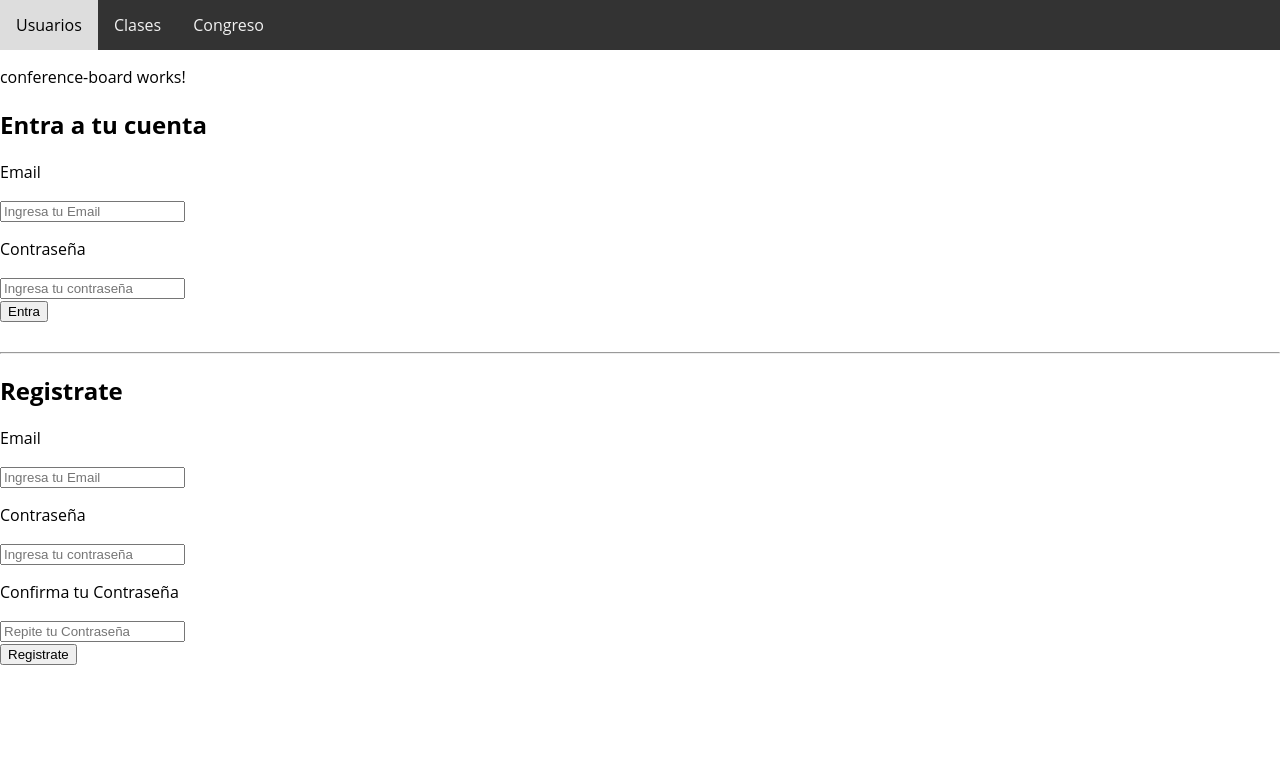
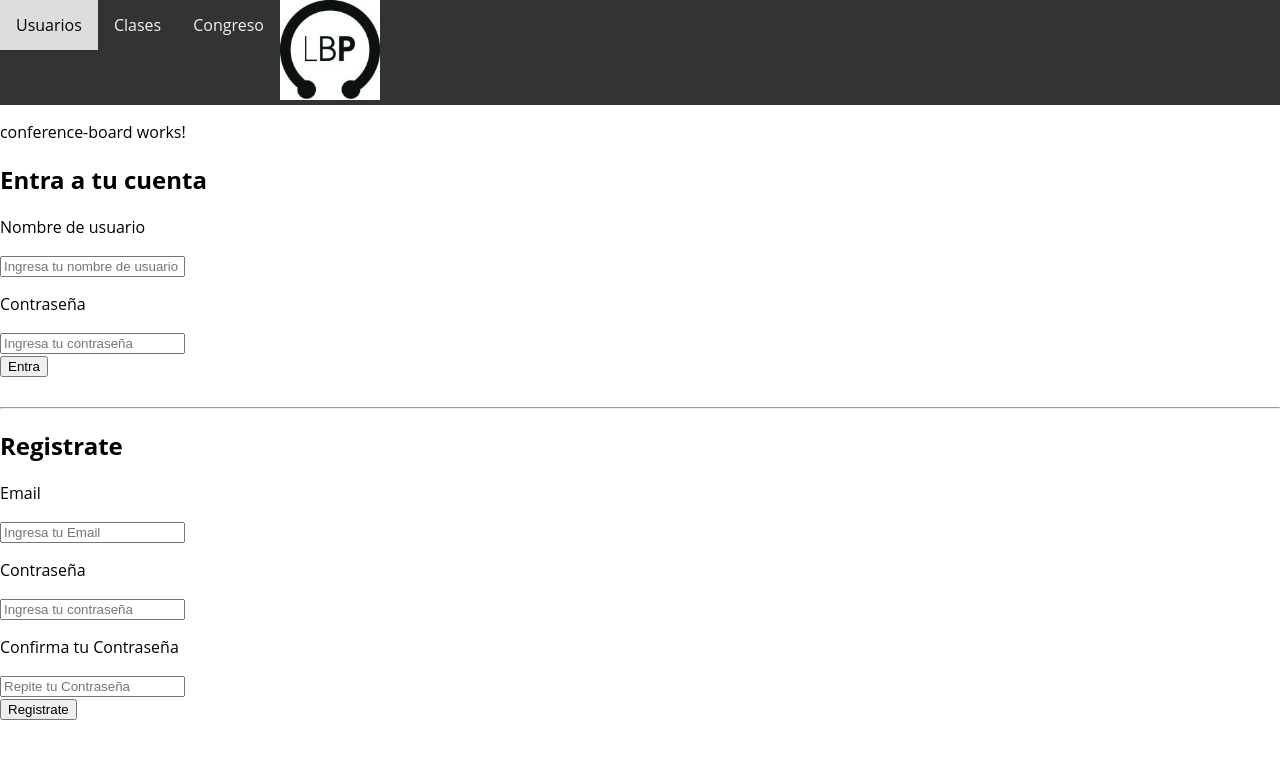
Before and after one commit to AliciaJz/congreso-lbp, an Angular app in the folder frontLBP/: page /conferences in a window 1280 px wide. Shown: the top 758 px of the page. Built offline with nearby package versions, Linux system fonts and the light colour scheme.

Commit message:
nada nuevo

```diff
--- a/frontLBP/src/app/app.component.css
+++ b/frontLBP/src/app/app.component.css
@@ -1,15 +1,13 @@
-/* The navigation bar */
 .navbar {
     overflow: hidden;
     background-color: #333;
-    position: relative; /* Set the navbar to fixed position */
-    top: 0; /* Position the navbar at the top of the page */
+    position: relative;
+    top: 0;
     left: 0;
-    width: 100%; /* Full width */
+    width: 100%;
     margin: 0;
 }
 
-/* Links inside the navbar */
 .navbar a {
     float: left;
     display: block;
@@ -19,7 +17,6 @@
     text-decoration: none;
 }
 
-/* Change background on mouse-over */
 .navbar a:hover {
     background: #ddd;
     color: black;
--- a/frontLBP/src/app/app.component.html
+++ b/frontLBP/src/app/app.component.html
@@ -1,8 +1,5 @@
      <div class="navbar">
-        <!-- <img width="100" alt="LBP Logo" src="../../../backLBP/public/images/LBP_logo.jpg" href="http://localhost:4200"> -->
-        <!-- <a href="http://localhost:3000/api/users">Usuarios</a>
-        <a href="http://localhost:3000/api/classes">Clases</a>
-        <a href="http://localhost:3000/api/conferences">Congreso</a> -->
+        <img width="100" alt="LBP Logo" src="../assets/images/LBP_logo.jpg" href="http://localhost:4200">
 
         <a  [routerLink]="['/users']">Usuarios</a>
         <a  [routerLink]="['/classes']">Clases</a>
--- a/frontLBP/src/app/conference-board/conference-board.component.html
+++ b/frontLBP/src/app/conference-board/conference-board.component.html
@@ -7,9 +7,9 @@
     <div class="container">
       <h2>Entra a tu cuenta</h2>
       <label for="email">
-        <p>Email</p>
+        <p>Nombre de usuario</p>
       </label>
-      <input type="text" placeholder="Ingresa tu Email" name="email">
+      <input type="text" placeholder="Ingresa tu nombre de usuario" name="username">
       <br>
       <label for="psw">
         <p>Contraseña</p>
--- a/frontLBP/src/index.html
+++ b/frontLBP/src/index.html
@@ -4,9 +4,7 @@
   <meta charset="utf-8">
   <title>FrontLBP</title>
   <base href="/">
-
   <!--<link href="https://fonts.googleapis.com/css?family=Open+Sans" rel="stylesheet"> -->
-
   <meta name="viewport" content="width=device-width, initial-scale=1">
   <link rel="icon" type="image/x-icon" href="favicon.ico">
 </head>
--- a/frontLBP/src/styles.css
+++ b/frontLBP/src/styles.css
@@ -1,4 +1,3 @@
-/* You can add global styles to this file, and also import other style files */
 body{
     font-family: 'Open Sans', sans-serif;
     margin: 0;
```
